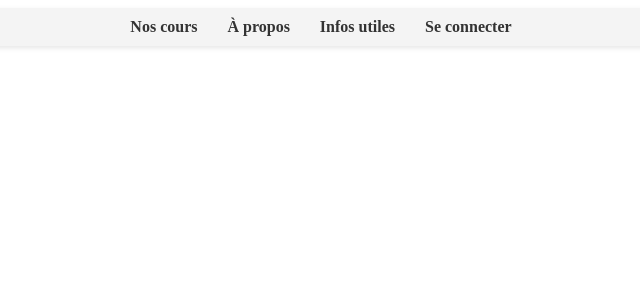
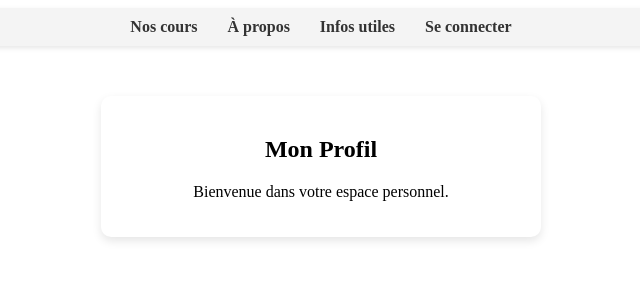
Before and after one commit to Dembele0785/DMZmarche, an Angular app: page /profile in a window 1280 px wide. Before the commit this address led to /. Shown: the top 300 px of the page, without its empty margins (319-959 px from the left). Built offline with nearby package versions, Linux system fonts and the light colour scheme.

Commit message:
comit login 3

```diff
--- a/src/app/app.component.html
+++ b/src/app/app.component.html
@@ -5,6 +5,10 @@
             <li><a href="/apropos">À propos</a></li>
             <li><a href="/infos">Infos utiles</a></li>
           <!-- Afficher le bouton Adhérents uniquement si l'utilisateur est authentifié -->
+          <li *ngIf="authenticated()">
+            <a href="/profile">Mon Profil</a>
+          </li>
+
           <li *ngIf="authenticated()">
             <a href="/adherent">Adhérents</a>
           </li>
--- a/src/app/app.routes.ts
+++ b/src/app/app.routes.ts
@@ -4,6 +4,7 @@ import { CoursComponent } from './cours/cours.component';
 import { InfosComponent } from './infos/infos.component';
 import { LoginComponent } from './login/login.component';
 import {AdherentComponent} from './adherent/adherent.component';
+import {ProfileComponent} from './profile/profile.component';
 
 export const routes: Routes = [
   { path: 'cours', component: CoursComponent },
@@ -11,6 +12,7 @@ export const routes: Routes = [
   { path: 'infos', component: InfosComponent },
   { path: 'login', component: LoginComponent },
   { path: 'adherent', component: AdherentComponent},
-  //{ path: '', redirectTo: 'user', pathMatch: 'full' }, // Redirection par défaut vers la page de login
+  { path: 'profile', component: ProfileComponent },
+
 
 ];
--- /dev/null
+++ b/src/app/profile/profile.component.css
@@ -0,0 +1,26 @@
+.profile-container {
+  max-width: 400px;
+  margin: 50px auto;
+  padding: 20px;
+  background: white;
+  border-radius: 10px;
+  box-shadow: 0 4px 10px rgba(0, 0, 0, 0.1);
+  text-align: center;
+}
+
+.logout-button {
+  width: 100%;
+  padding: 10px;
+  font-size: 16px;
+  font-weight: bold;
+  background: #0085ea;
+  color: white;
+  border: none;
+  border-radius: 5px;
+  cursor: pointer;
+  transition: background 0.3s ease-in-out;
+}
+
+.logout-button:hover {
+  background: #3700b3;
+}
--- /dev/null
+++ b/src/app/profile/profile.component.html
@@ -0,0 +1,4 @@
+<div class="profile-container">
+  <h2>Mon Profil</h2>
+  <p>Bienvenue dans votre espace personnel.</p>
+</div>
```
Also changed, not shown: src/app/profile/profile.component.ts (added, +11 -0 lines), 1 other file (tests, documents, lock files or other folders).
